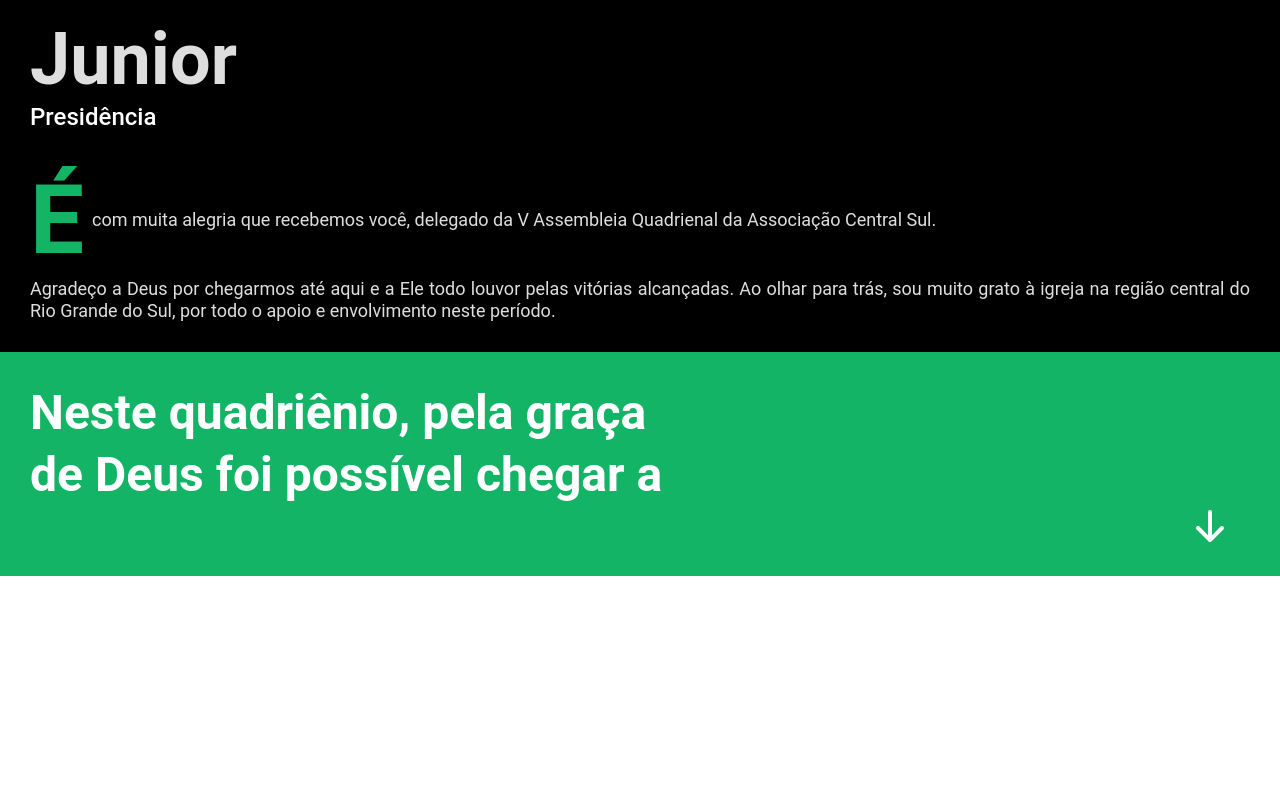
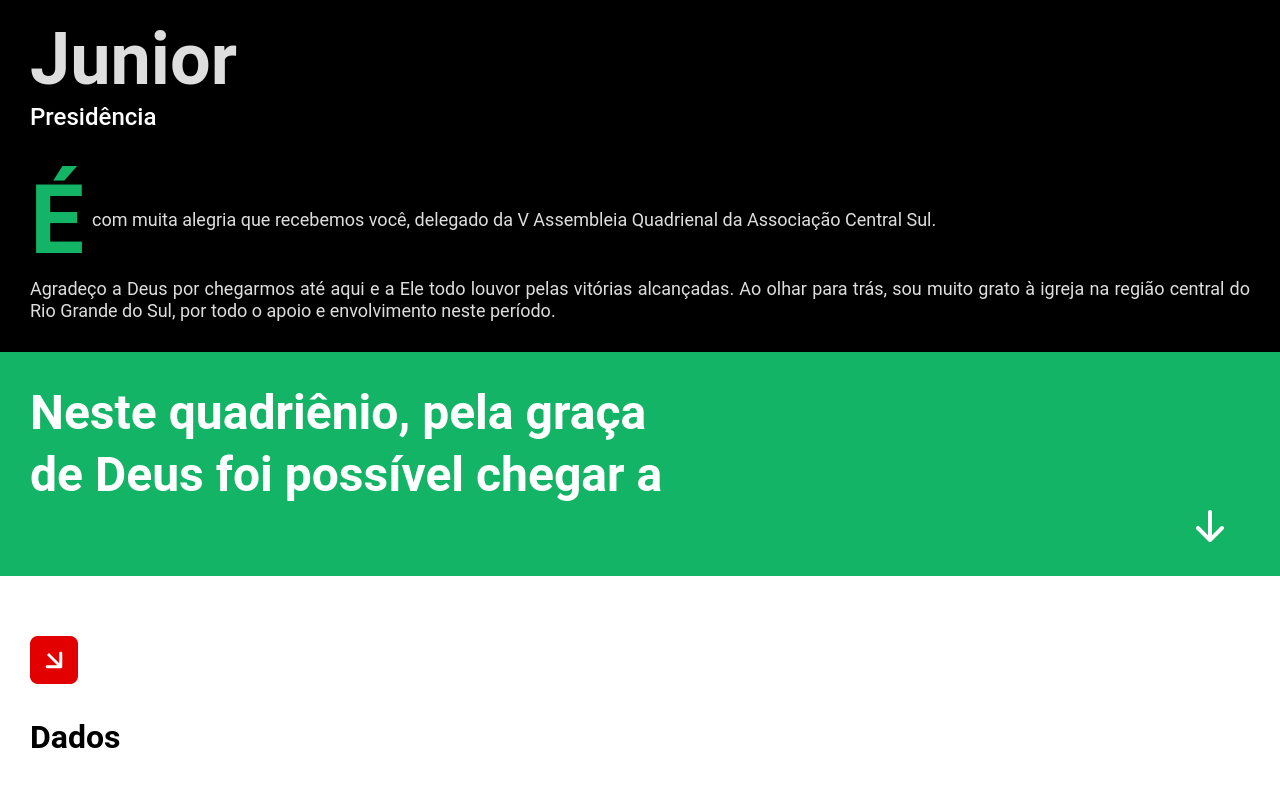
Before and after one commit to luizpaulolppa/site-quadrienal, a React (Create React App) app: page /marcos-junior in a window 1280 px wide. Shown: the part 586-1372 px from the top of the page. Before the commit the page ends 1162 px from the top, so only its background shows below. Built offline with nearby package versions, Linux system fonts and the light colour scheme.

Commit message:
new components

```diff
--- a/src/pages/MarcosJunior/index.tsx
+++ b/src/pages/MarcosJunior/index.tsx
@@ -2,6 +2,7 @@ import React, { useState } from "react";
 
 import marcos from "../../assets/marcos-without-back.png";
 import arrowDown from "../../assets/arrow-down-white.svg";
+import setaParaBaixo from "../../assets/seta-para-baixo-red.png";
 
 import Menu from "../../components/Menu";
 import MenuBlack from "../../components/MenuBlack";
@@ -18,6 +19,8 @@ import {
   FirstLetter,
   Text,
   GreenBox,
+  DataContainer,
+  DataTitle,
 } from "./styles";
 
 const MarcosJunior: React.FC = () => {
@@ -67,6 +70,11 @@ const MarcosJunior: React.FC = () => {
           <img src={arrowDown} alt="Down" />
         </div>
       </GreenBox>
+      <DataContainer>
+        <img src={setaParaBaixo} alt="setaParaBaixo" />
+        <DataTitle>Dados</DataTitle>
+
+      </DataContainer>
     </Container>
   );
 };
--- a/src/pages/MarcosJunior/styles.ts
+++ b/src/pages/MarcosJunior/styles.ts
@@ -90,3 +90,15 @@ export const GreenBox = styled.div`
     text-align: center;
   }
 `;
+
+export const DataContainer = styled.div`
+  margin-left: 30px;
+  margin-right: 30px;
+  margin-top: 60px;
+  padding-bottom: 50px;
+`;
+
+export const DataTitle = styled.h1`
+  margin-bottom: 30px;
+  margin-top: 30px;
+`;
```
Also changed, not shown: src/assets/seta-para-baixo-red.png (added).
